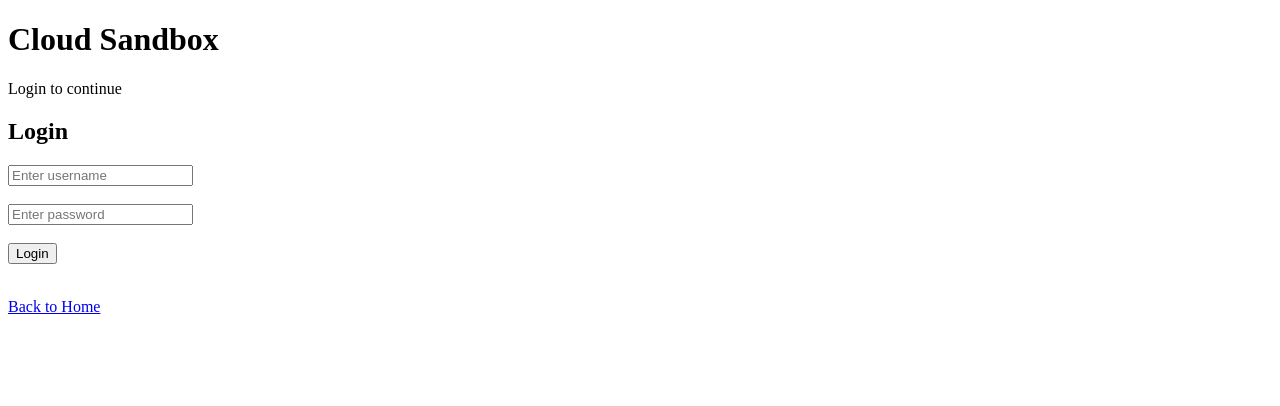
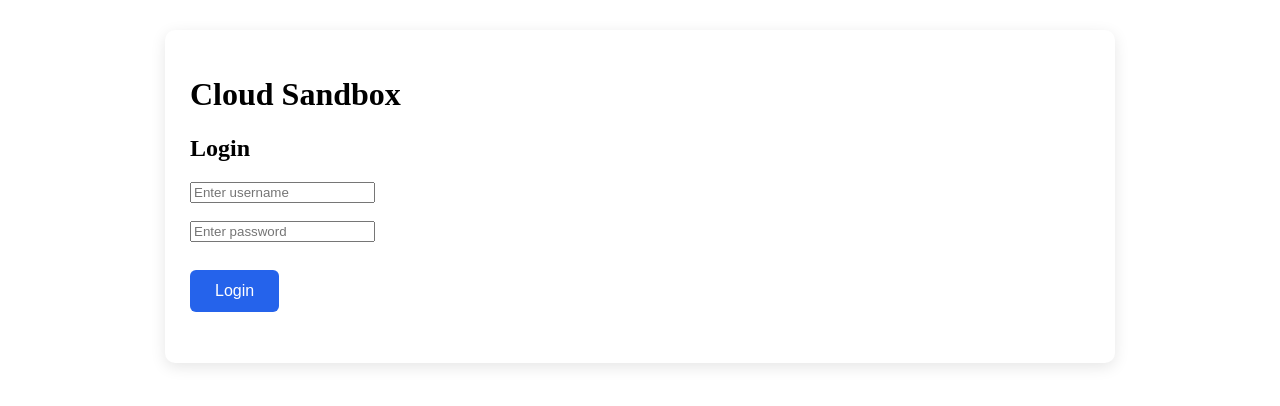
Before and after one commit to yuvanikacs25-dotcom/CloudSandbox, a Flask app: page /login in a window 1280 px wide. Shown: the top 406 px of the page. Run offline with Flask 3, Linux system fonts and the light colour scheme.

Commit message:
Updated CloudSandbox features

```diff
--- a/app.py
+++ b/app.py
@@ -10,9 +10,25 @@ def home():
 	return render_template("index.html")
 
 
-@app.route("/login")
+@app.route("/login", methods=["GET", "POST"])
 def login():
-	return render_template("login.html")
+
+    if request.method == "GET":
+        return render_template("login.html")
+
+    data = request.get_json()
+
+    username = data.get("username", "")
+    password = data.get("password", "")
+
+    if username and password:
+        return jsonify({
+            "message": "Login successful!"
+        })
+
+    return jsonify({
+        "message": "Please enter username and password."
+    })
 
 
 @app.route("/editor")
--- /dev/null
+++ b/static/css/style.css
@@ -0,0 +1,47 @@
+.editor-box {
+	width: 80%;
+	max-width: 900px;
+	margin: 30px auto;
+	padding: 25px;
+	background: white;
+	border-radius: 10px;
+	box-shadow: 0 4px 15px rgba(0, 0, 0, 0.1);
+}
+
+.editor-box textarea {
+	width: 100%;
+	box-sizing: border-box;
+	min-height: 200px;
+	padding: 15px;
+	font-family: Consolas, monospace;
+	font-size: 15px;
+	border: 1px solid #ccc;
+	border-radius: 6px;
+	resize: vertical;
+}
+
+#output {
+	min-height: 120px;
+	background: #f5f5f5;
+}
+
+.run-button {
+	margin: 10px 0;
+	padding: 12px 25px;
+	font-size: 16px;
+	background: #2563eb;
+	color: white;
+	border: none;
+	border-radius: 6px;
+	cursor: pointer;
+}
+
+.run-button:hover {
+	background: #1d4ed8;
+}
+
+#language {
+	padding: 8px;
+	border-radius: 5px;
+	border: 1px solid #ccc;
+}
--- a/templates/login.html
+++ b/templates/login.html
@@ -3,45 +3,90 @@
 
 <head>
 	<title>Cloud Sandbox - Login</title>
-    <link rel="stylesheet" href="{{ url_for('static', filename='css/style.css') }}">
+
+	<link rel="stylesheet"
+		  href="{{ url_for('static', filename='css/style.css') }}">
 </head>
 
 <body>
-<div class="header">
+
+<div class="editor-box">
+
 	<h1>Cloud Sandbox</h1>
-    <p>Login to continue</p>
-</div>
 
-<div class="container">
-    <div class="editor-box">
 	<h2>Login</h2>
-        <form onsubmit="loginUser(event)">
-            <input type="text" id="username" placeholder="Enter username" required>
+
+	<input type="text"
+		   id="username"
+		   placeholder="Enter username">
+
 	<br><br>
-            <input type="password" id="password" placeholder="Enter password" required>
+
+	<input type="password"
+		   id="password"
+		   placeholder="Enter password">
+
 	<br><br>
-            <button type="submit" class="run-button">Login</button>
-        </form>
-        <p id="message"></p>
-        <br>
-        <a href="/">Back to Home</a>
-    </div>
+
+	<button class="run-button" onclick="loginUser()">
+		Login
+	</button>
+
+	<p id="message" role="status" aria-live="polite"></p>
+
 </div>
 
 <script>
-function loginUser(event) {
-    event.preventDefault();
 
-    const username = document.getElementById("username").value;
-    const password = document.getElementById("password").value;
+function loginUser() {
 
-    if (username !== "" && password !== "") {
-        document.getElementById("message").innerText = "Login successful!";
-        setTimeout(function() {
+	let username = document.getElementById("username").value;
+	let password = document.getElementById("password").value;
+
+	if (username === "" || password === "") {
+
+		document.getElementById("message").innerText =
+			"Please enter username and password.";
+
+		return;
+	}
+
+	fetch("/login", {
+		method: "POST",
+
+		headers: {
+			"Content-Type": "application/json"
+		},
+
+		body: JSON.stringify({
+			username: username,
+			password: password
+		})
+	})
+
+	.then(response => response.json())
+
+	.then(data => {
+
+		document.getElementById("message").innerText =
+			data.message;
+
+		if (data.message === "Login successful!") {
 			window.location.href = "/editor";
-        }, 1000);
 		}
+
+	})
+
+	.catch(error => {
+
+		document.getElementById("message").innerText =
+			"Error connecting to server.";
+
+	});
+
 }
+
 </script>
+
 </body>
 </html>
```
Also changed, not shown: templates/editor.html (+15 -0 lines), templates/index.html (+5 -5 lines), css/style.css (deleted). Lines whose indentation alone changed are shown as unchanged.
